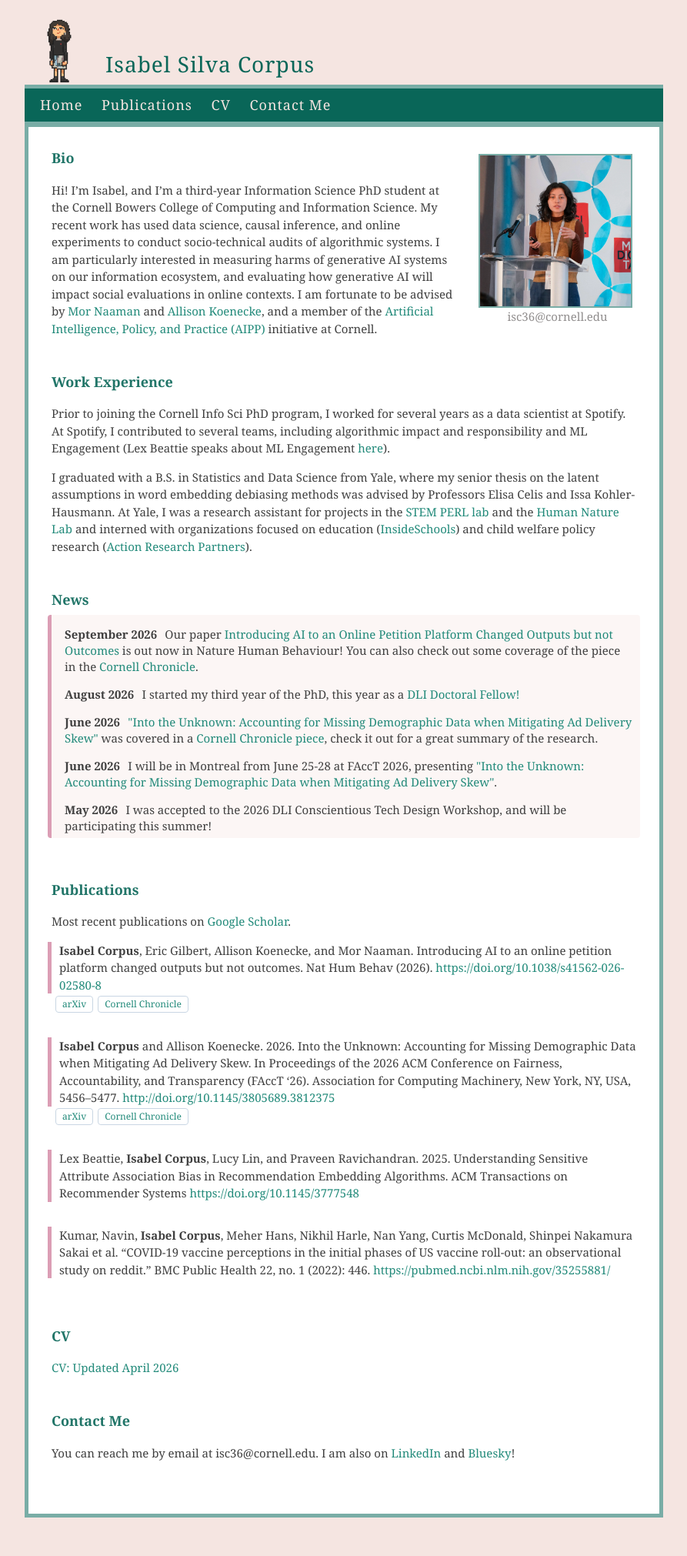
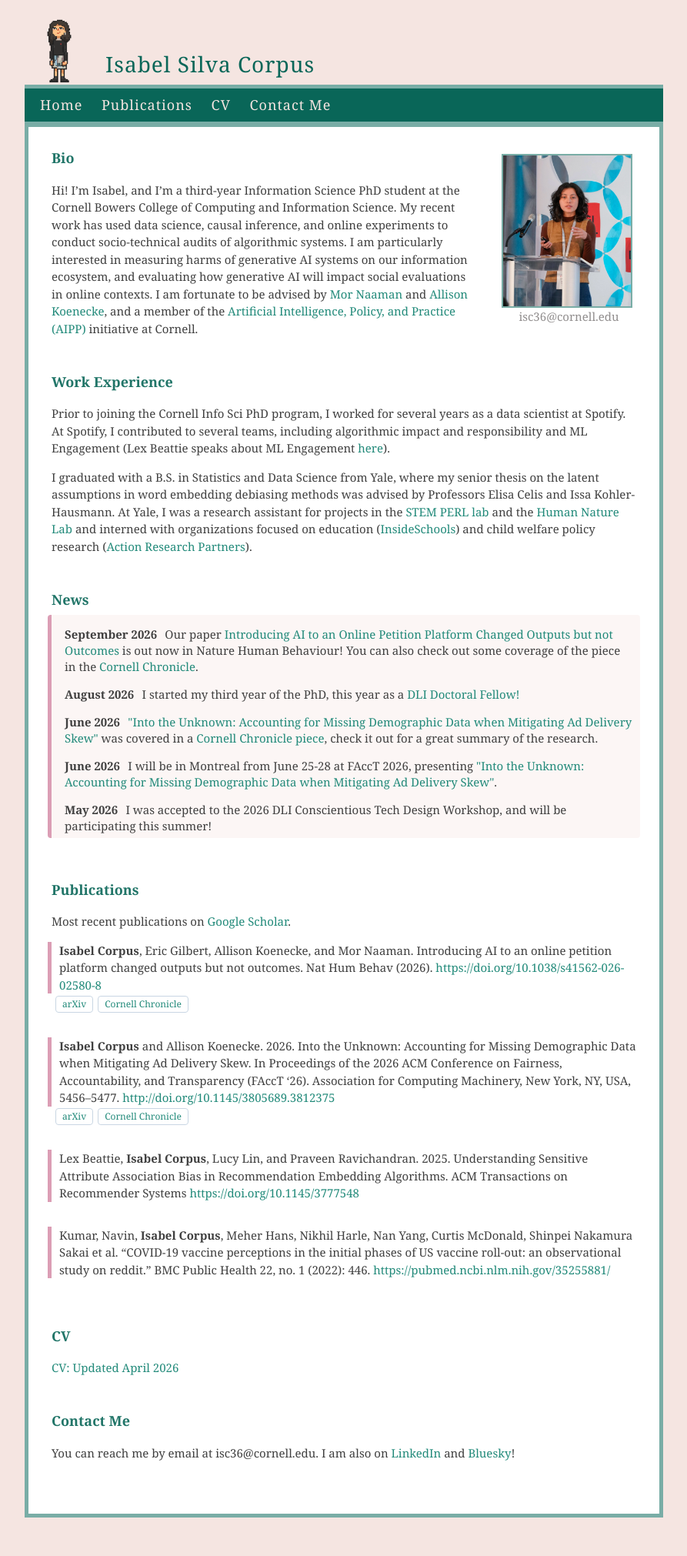
Before and after one commit to isabelsilvacorpus/isabelsilvacorpus.github.io, a Jekyll site: the page built from index.md, in a window 1280 px wide. Shown: the whole page at 77% size, without its empty margins (193-1086 px from the left). Built offline with Jekyll 4.4.1, drawn with Linux system fonts in a browser that asks for light colours.

Commit message:
crop photo tighter

```diff
--- a/assets/style.scss
+++ b/assets/style.scss
@@ -208,7 +208,7 @@ img {
 }
 
 .profile-img {
-  width: 200px;
+  width: 170px;
   height: 200px;
   object-fit: cover;
  }
```
Also changed, not shown: 2 other files.
